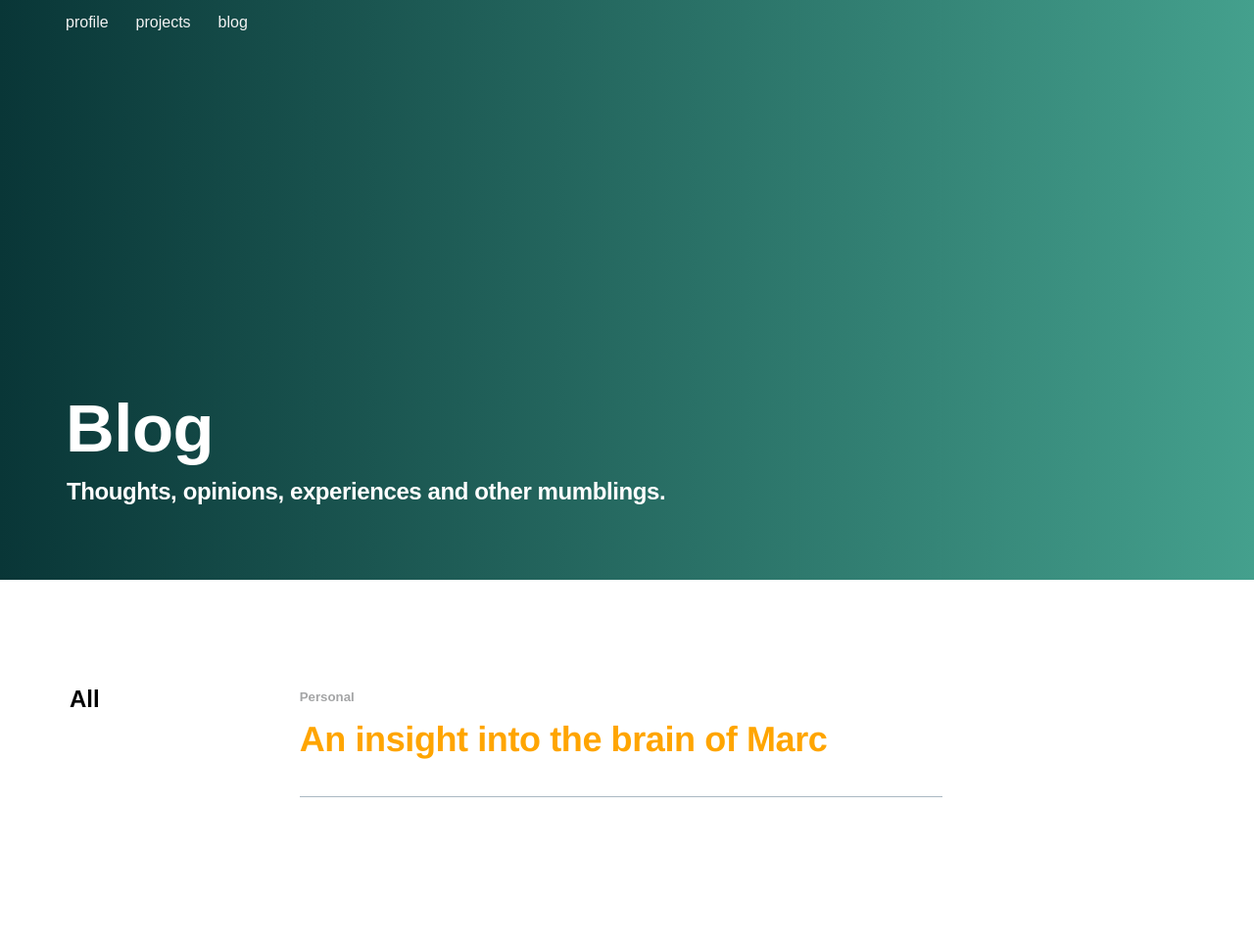
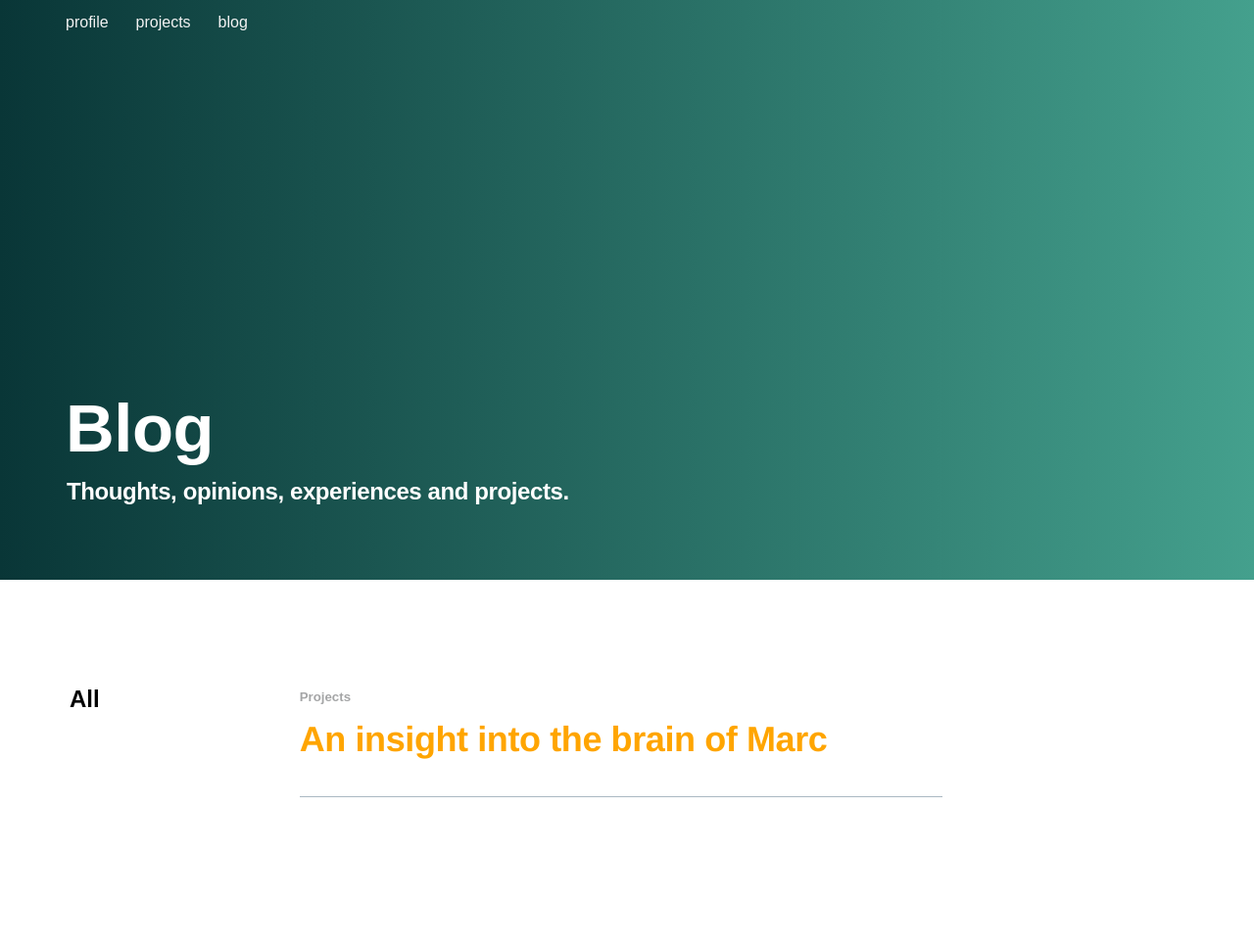
Before and after one commit to kinners00/website, a plain HTML site: page blog.html in a window 1280 px wide. Shown: the whole page at 98% size. Drawn offline with nearby package versions, Linux system fonts and the light colour scheme.

Commit message:
updated blog entry and subtitle

```diff
--- a/blog.html
+++ b/blog.html
@@ -24,7 +24,7 @@
         <a href="blog.html">blog</a></li>
         </div>
   <h1 class="headline blog">Blog</h1>
-  <h2 class="subhead blog">Thoughts, opinions, experiences and other mumblings.</h2>
+  <h2 class="subhead blog">Thoughts, opinions, experiences and projects.</h2>
 </div>
 
 <script>
@@ -58,7 +58,7 @@
     <div class="leftcolumn">
       <div class="titlecontainer">
         <div class="cardpost">
-        <h5 class=category>Personal</h5>
+        <h5 class=category>Projects</h5>
         <div class="popup" onclick="myFunction()"><a class="blogtitle">An insight into the brain of Marc</a>
           <span class="popuptext" id="myPopup">Coming soon</span>
         </div>
```
